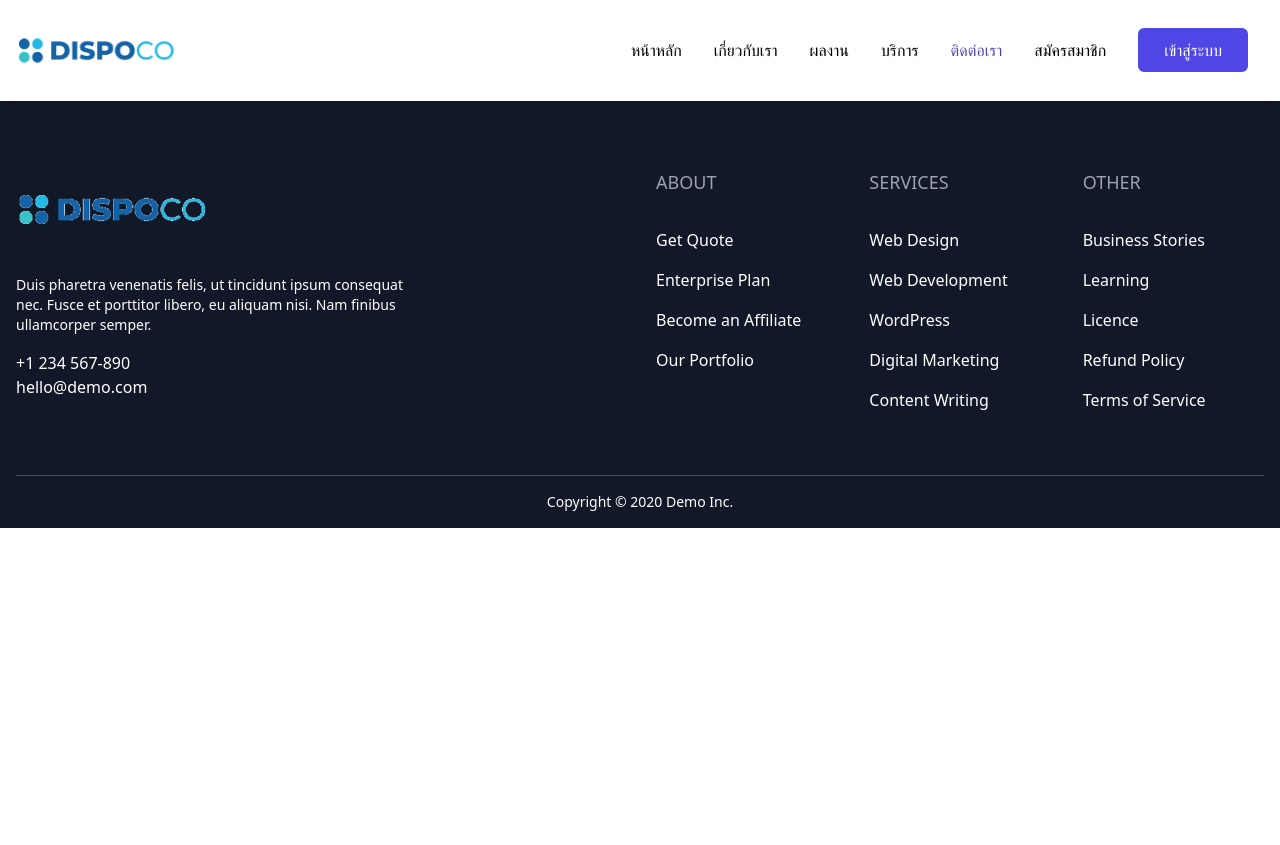
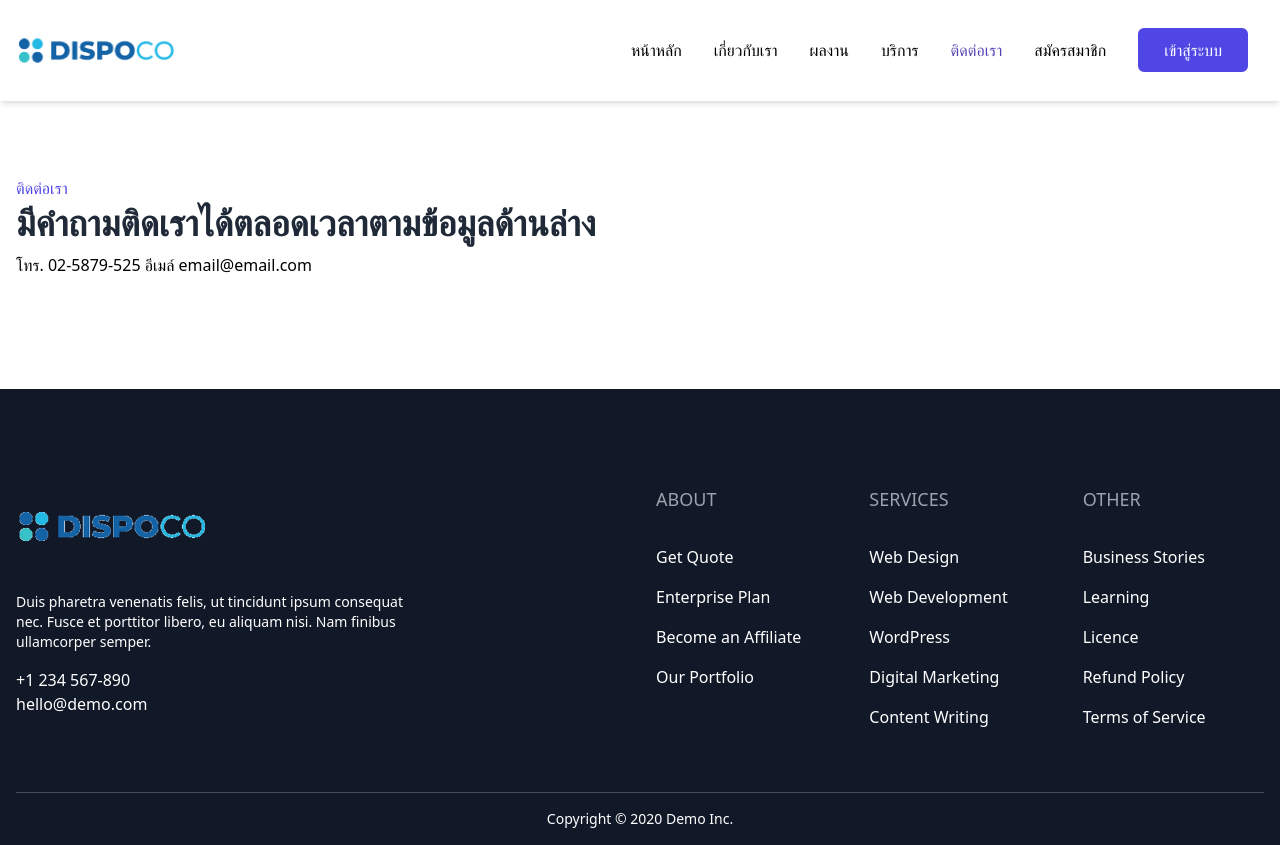
Before and after one commit to patipark/laravel8-vuejs3-inventory, a Vue app in the folder frontend/: page /contact in a window 1280 px wide. Before the commit the page ends 800 px from the top, so only its background shows below. Built offline with nearby package versions, Linux system fonts and the light colour scheme.

Commit message:
แก้ไขหน้าติดต่อเรา

```diff
--- a/frontend/src/views/frontend/Contact.vue
+++ b/frontend/src/views/frontend/Contact.vue
@@ -1,6 +1,13 @@
 <template>
-  <h1>Contact Page</h1>
-  <p>
-    Lorem ipsum dolor sit amet consectetur adipisicing elit. Nobis modi tempora fuga officia, repudiandae labore, culpa a similique voluptas molestiae obcaecati voluptatibus accusamus repellat itaque minus repellendus! Iusto, ea voluptate?
-  </p>
+    <section>
+        <div class="container pt-40 pb-20 mx-auto">
+            <div class="flex flex-wrap items-center mb-4">
+                <div class="w-full p-4 lg:flex-1">
+                    <h6 class="font-medium text-indigo-600">ติดต่อเรา</h6>
+                    <h2 class="mb-2 text-4xl font-semibold leading-tight text-gray-800 capitalize">มีคำถามติดเราได้ตลอดเวลาตามข้อมูลด้านล่าง</h2>
+                    <p>โทร. 02-5879-525 อีเมล์ email@email.com</p>
+                </div>
+            </div>
+        </div>
+    </section>
 </template>
```
